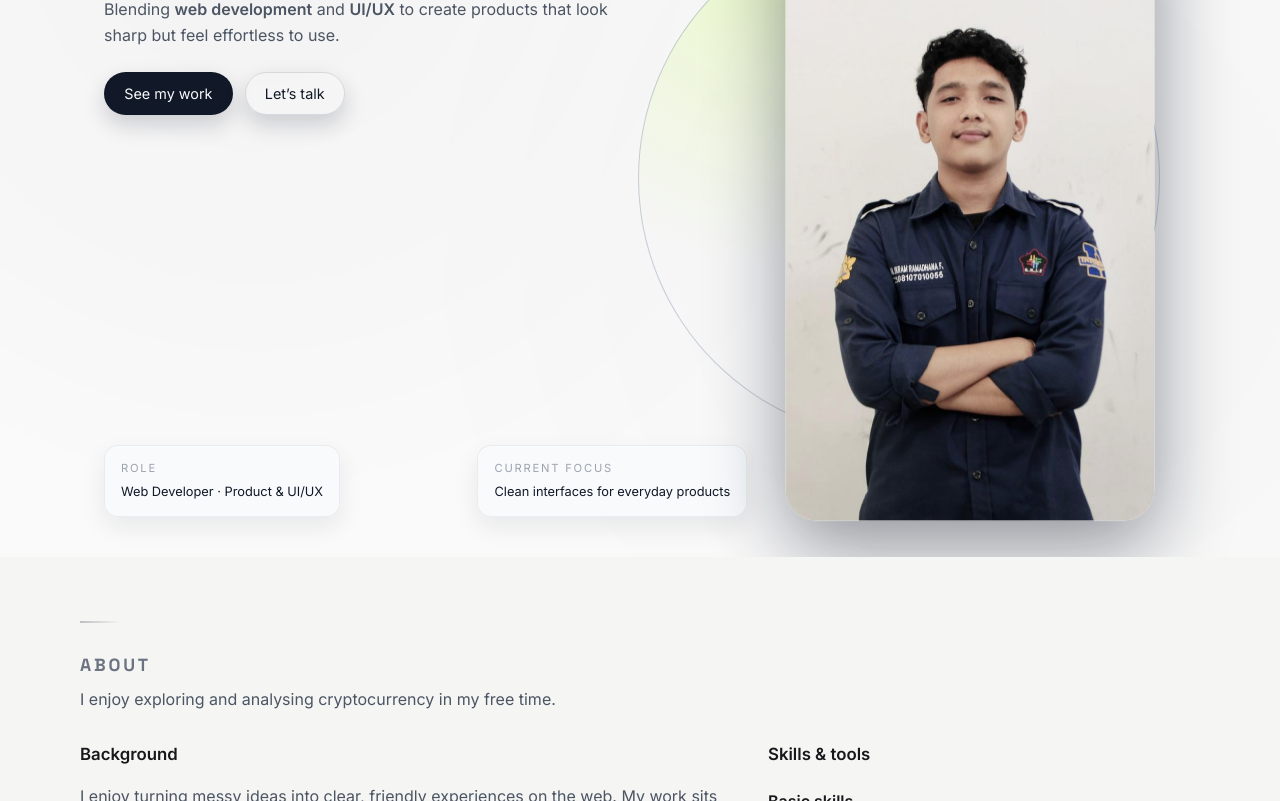
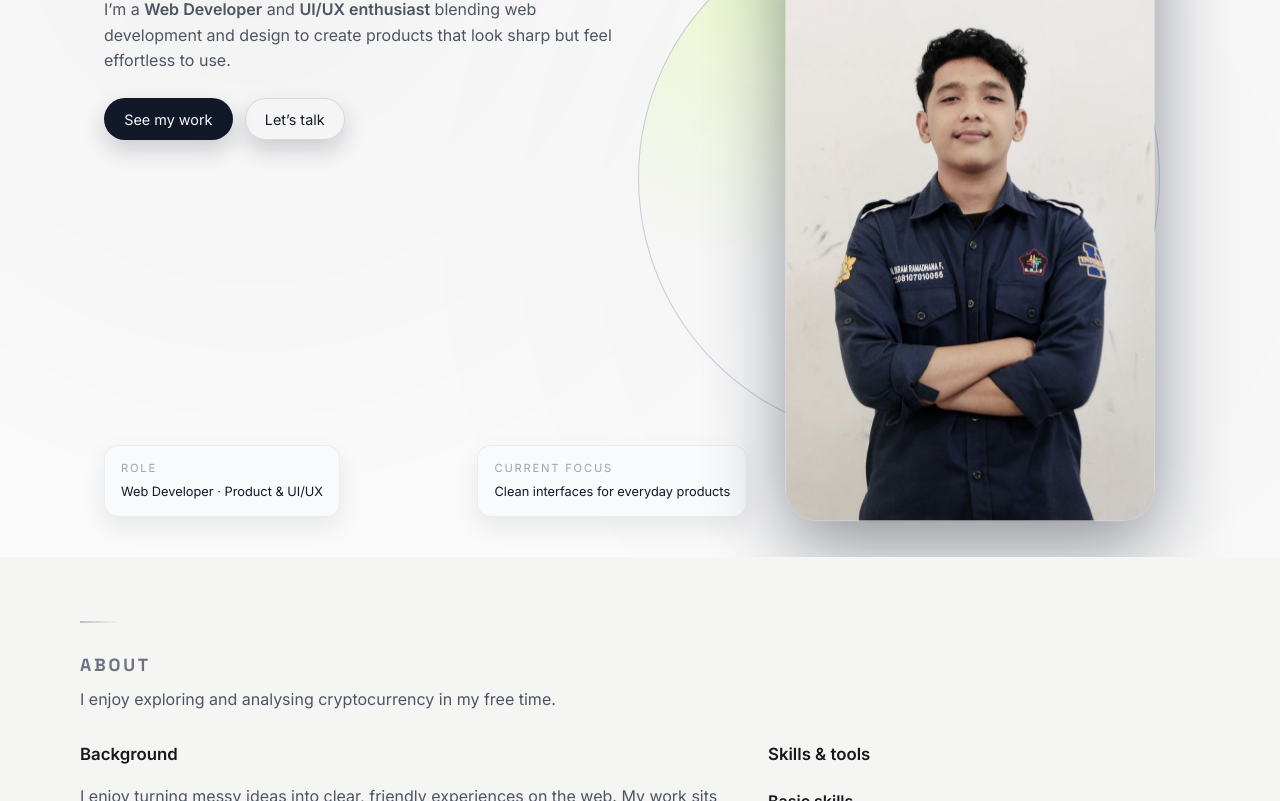
Before and after one commit to ikramramadhana/portofolio-ikramramadhana, a plain HTML site: page index.html in a window 1280 px wide. Shown: the part 299-1100 px from the top of the page. Drawn offline with Linux system fonts and the light colour scheme.

Commit message:
Refine hero role text

```diff
--- a/index.html
+++ b/index.html
@@ -31,8 +31,9 @@
                     <p class="hero-kicker">Portfolio of Muhammad Ikram Ramadhana Friyan</p>
                     <h1 class="hero-title">I design and build calm, clear digital interfaces.</h1>
                     <p class="hero-subtitle">
-                        Blending <strong>web development</strong> and <strong>UI/UX</strong> to create products that look
-                        sharp but feel effortless to use.
+                        I’m a <strong>Web Developer</strong> and <strong>UI/UX enthusiast</strong> blending
+                        web development and design to create products that look sharp
+                        but feel effortless to use.
                     </p>
                     <div class="hero-actions">
                         <a href="#work" class="btn primary">See my work</a>
```
